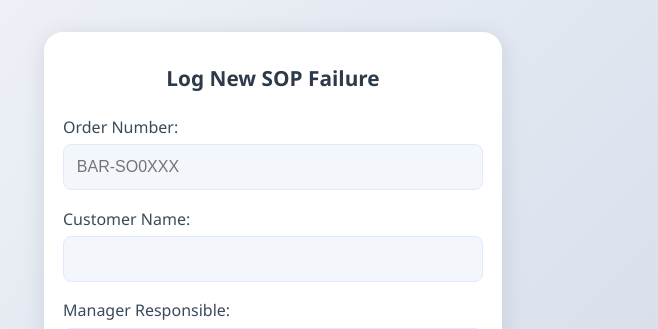
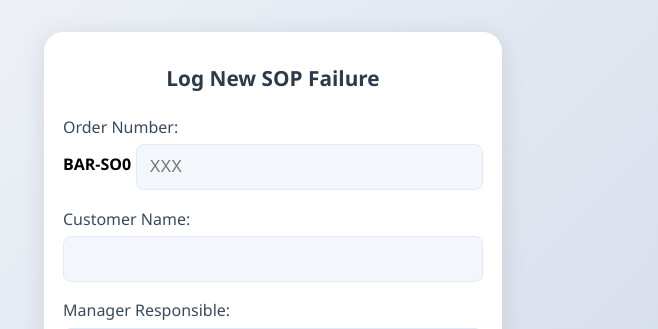
Before and after one commit to thabanghutamo/sop_app, a Flask app: page /new_sop in a window 1280 px wide. Shown: the top 329 px of the page, without its empty margins (367-1025 px from the left). Run offline with Flask 3, Linux system fonts and the light colour scheme; the visitor is signed in with stand-in values (Sample User, id 1); data that the repository does not hold is empty; some libraries are stand-ins or nearby versions.

Commit message:
Update new_sop.html

```diff
--- a/templates/new_sop.html
+++ b/templates/new_sop.html
@@ -81,7 +81,10 @@
     <h2>Log New SOP Failure</h2>
     <form method="POST" enctype="multipart/form-data">
       <label>Order Number:</label>
-      <input type="text" name="order_number" placeholder="BAR-SO0XXX" required>
+      <div style="display: flex; align-items: center; gap: 0.3rem;">
+        <span style="font-weight:600;">BAR-SO0</span>
+        <input type="text" name="order_number_suffix" placeholder="XXX" required style="flex:1;" pattern="\w+">
+      </div>
 
       <label>Customer Name:</label>
       <input type="text" name="customer_name" required>
```
